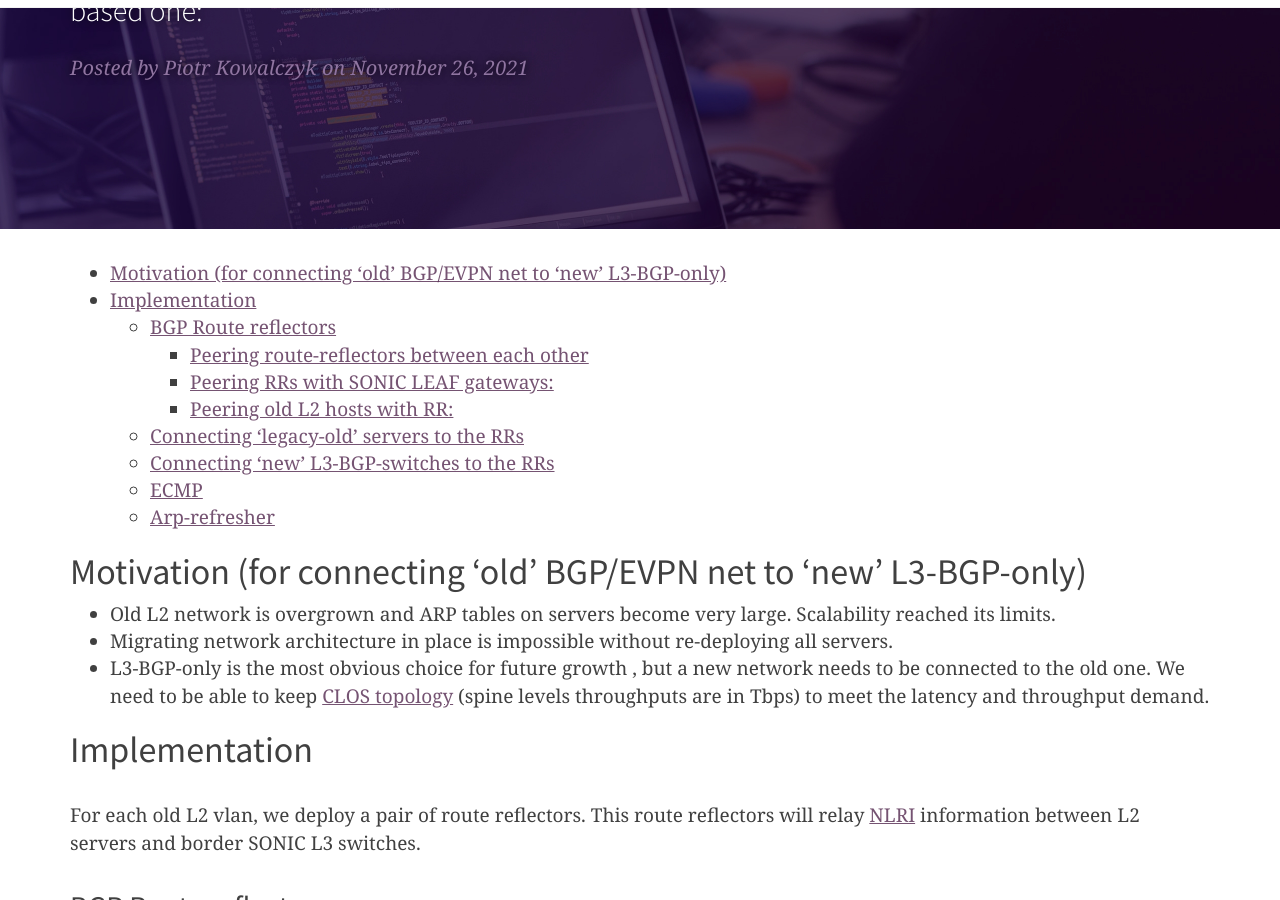
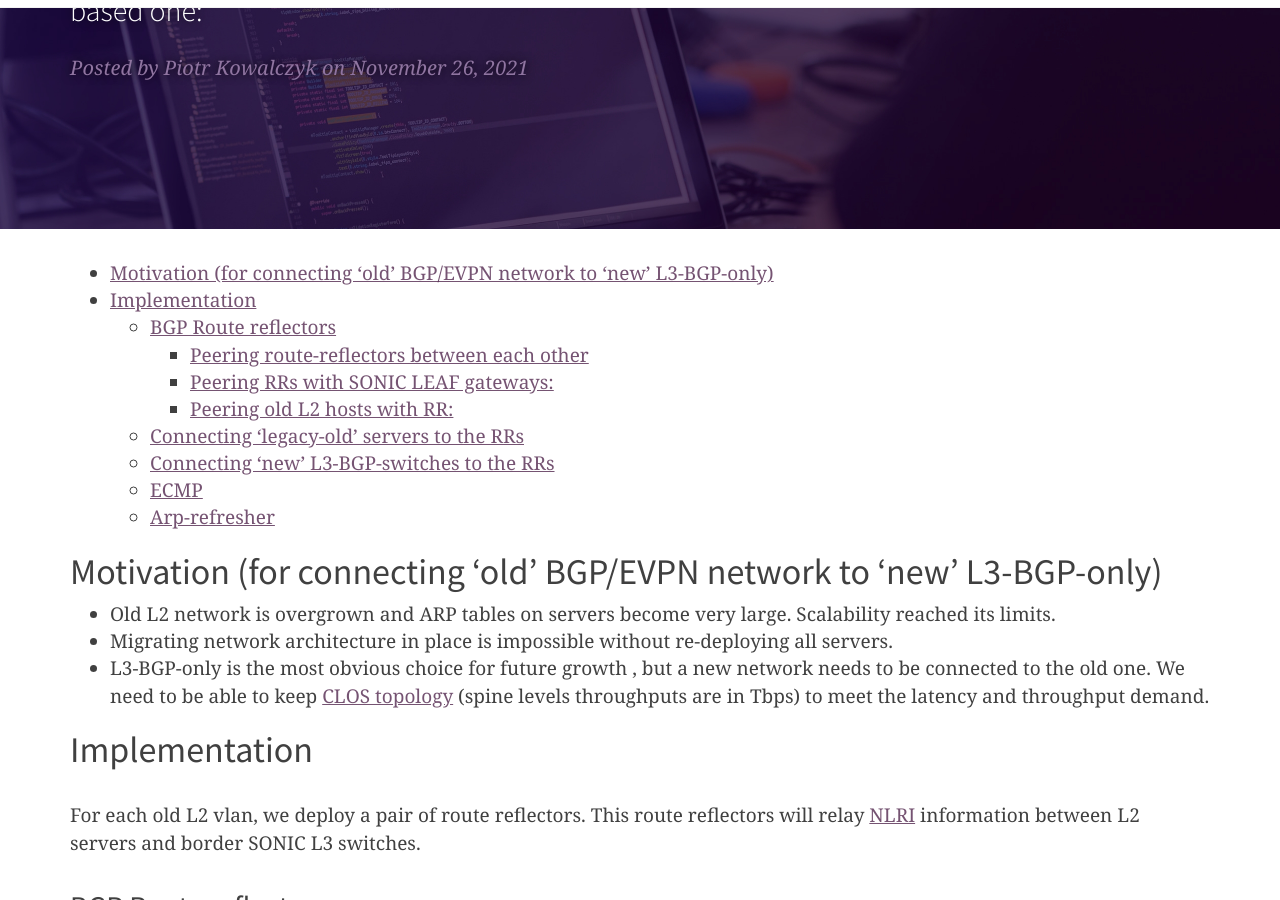
Before and after one commit to RTBHOUSE/techblog, a Jekyll site: the page built from _posts/2021-11-26-L2-EVPN-to-L3-concept-part3.markdown, in a window 1280 px wide and 900 px high, scrolled down 346 px. Built offline with Jekyll 4.4.1, drawn with Linux system fonts in a browser that asks for light colours; nearby versions of some CDN libraries; comment, search, counter and statistics services are not loaded.

Commit message:
Update 2021-11-26-L2-EVPN-to-L3-concept-part3.markdown

```diff
--- a/_posts/2021-11-26-L2-EVPN-to-L3-concept-part3.markdown
+++ b/_posts/2021-11-26-L2-EVPN-to-L3-concept-part3.markdown
@@ -11,7 +11,7 @@ subtitle:    "Part 3 - Interconnecting 'old' flat L2 based on EVPN/VXLAN network
 * This will become a table of contents (this text will be scrapped).
 {:toc}
 
-# Motivation (for connecting 'old' BGP/EVPN net to 'new' L3-BGP-only)
+# Motivation (for connecting 'old' BGP/EVPN network to 'new' L3-BGP-only)
 
  - Old L2 network is overgrown and ARP tables on servers become very large. Scalability reached its limits.
  - Migrating network architecture in place is impossible without re-deploying all servers.
```
